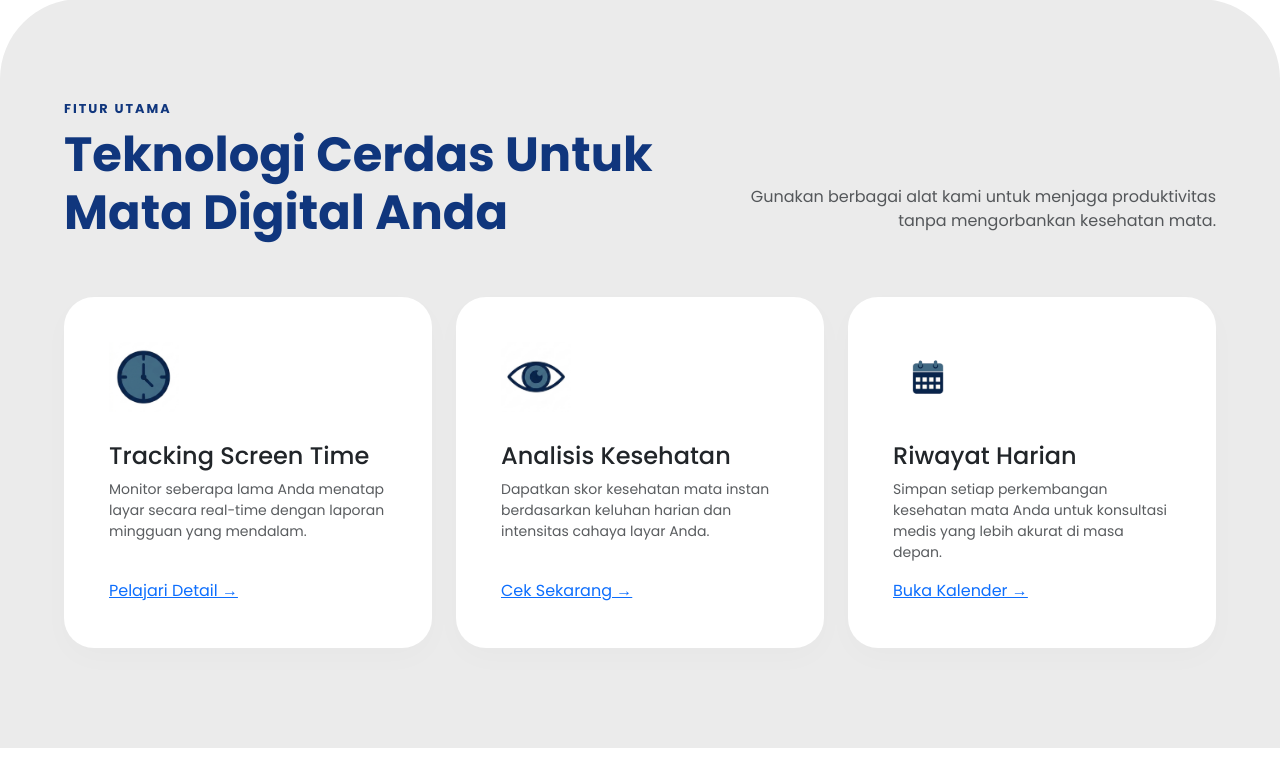
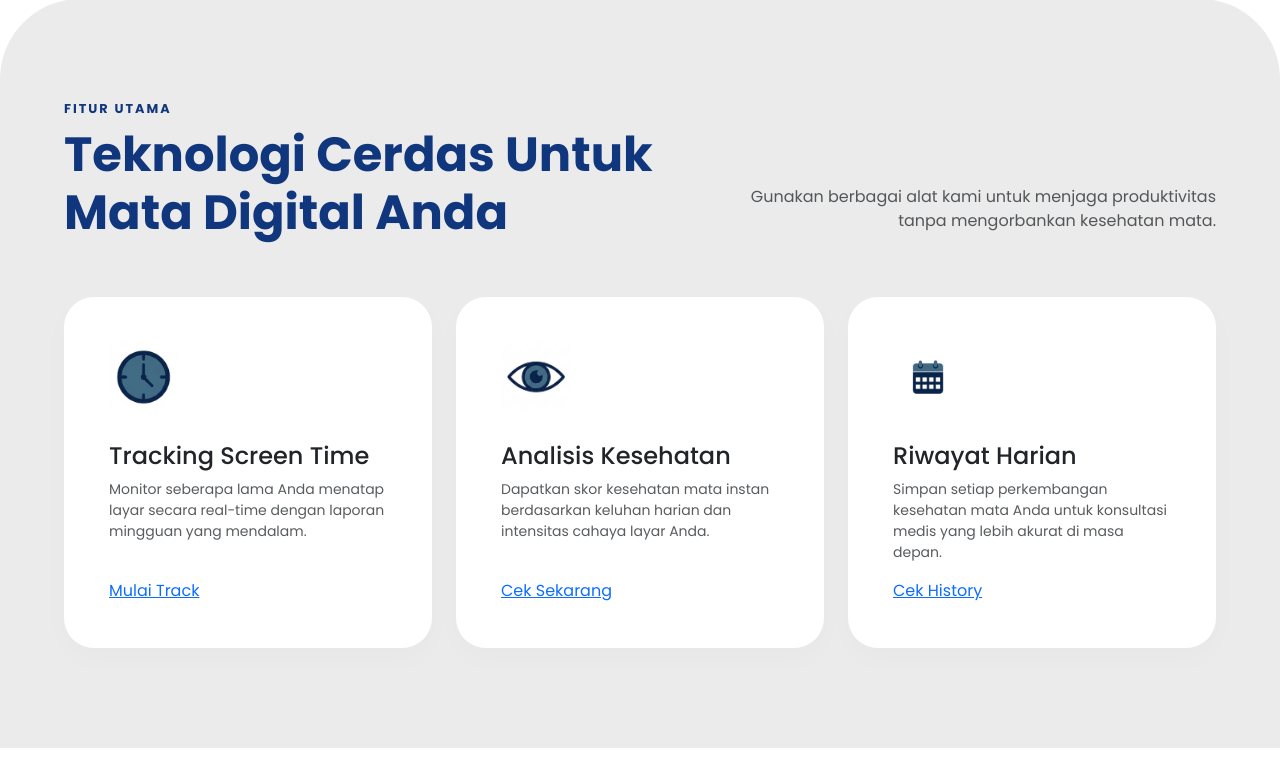
Before and after one commit to aulitafanisa/Project-PrakPWD-Eyecare-Monitoring-System, a PHP site: page / in a window 1280 px wide. Shown: the part 792-1565 px from the top of the page. Run offline with PHP 8.4, Linux system fonts and the light colour scheme.

Commit message:
adding text

```diff
--- a/index.php
+++ b/index.php
@@ -260,7 +260,7 @@
                         <img src="assets/time-icon.png" class="icon-img" alt="Time Icon">
                         <h4 class="feature-title">Tracking Screen Time</h4>
                         <p class="text-muted small">Monitor seberapa lama Anda menatap layar secara real-time dengan laporan mingguan yang mendalam.</p>
-                        <a href="#" class="link-more mt-auto">Pelajari Detail →</a>
+                        <a href="#" class="link-more mt-auto">Mulai Track</a>
                     </div>
                 </div>
                 <div class="col-md-4">
@@ -268,7 +268,7 @@
                         <img src="assets/eye-icon.png" class="icon-img" alt="Eye Icon">
                         <h4 class="feature-title">Analisis Kesehatan</h4>
                         <p class="text-muted small">Dapatkan skor kesehatan mata instan berdasarkan keluhan harian dan intensitas cahaya layar Anda.</p>
-                        <a href="#" class="link-more mt-auto">Cek Sekarang →</a>
+                        <a href="#" class="link-more mt-auto">Cek Sekarang</a>
                     </div>
                 </div>
                 <div class="col-md-4">
@@ -276,7 +276,7 @@
                         <img src="assets/calender-icon.jpg" class="icon-img" alt="Calendar Icon">
                         <h4 class="feature-title">Riwayat Harian</h4>
                         <p class="text-muted small">Simpan setiap perkembangan kesehatan mata Anda untuk konsultasi medis yang lebih akurat di masa depan.</p>
-                        <a href="#" class="link-more mt-auto">Buka Kalender →</a>
+                        <a href="#" class="link-more mt-auto">Cek History</a>
                     </div>
                 </div>
             </div>
```
